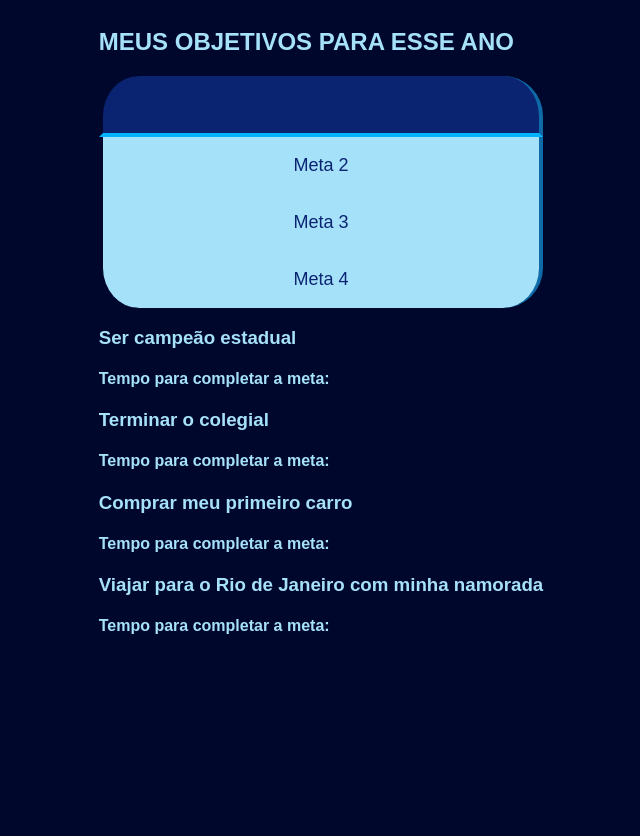
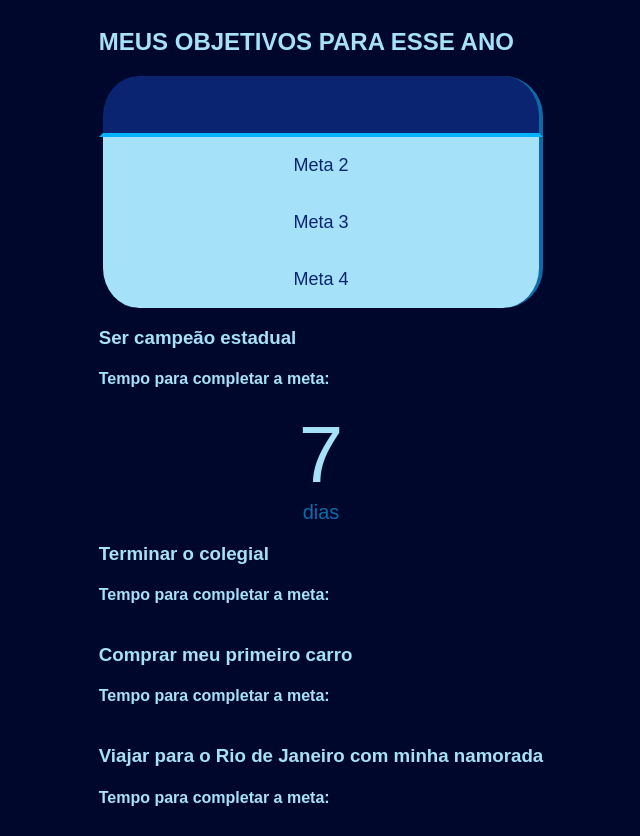
Before and after one commit to henryarauj0/3-B-objetivo, a plain HTML site: page index.html in a window 1280 px wide. Shown: the whole page, without its empty margins (319-959 px from the left). Before the commit the page ends 800 px from the top, so only its background shows below. Drawn offline with Linux system fonts and the light colour scheme.

Commit message:
Add files via upload

```diff
--- a/index.html
+++ b/index.html
@@ -20,8 +20,12 @@
         <div class="aba ativa">
           <h3 class="aba-conteudo-titulo-principal">Ser campeão estadual</h3>
           <h4 class="aba-conteudo-titulo-secundario">Tempo para completar a meta:</h4>
-          <div class="contador"></div>
-        </div>
+          <div class="contador">
+          <div class="contador-digito">
+           <p class="contador-digito-numero">7</p>
+           <p class="contador-digito-texto">dias</p>
+          </div>
+           </div>
         <div class="aba">
           <h3 class="aba-conteudo-titulo-principal">Terminar o colegial</h3>
           <h4 class="aba-conteudo-titulo-secundario">Tempo para completar a meta:</h4>
--- a/main.js
+++ b/main.js
@@ -31,3 +31,12 @@ let dias = Math.floor(horas / 24);
 return dias + " Dias " + horas + " Horas " + minutos + " Minutos " + segundos + " Segundos "
 
 }
+function atualizaCronometro(){
+
+    for(let i=0; i<contadores.length; i++){
+        document.getElementById("dias"+i).textContent = calculaTempo(tempos[i])[0]
+        document.getElementById("horas"+i).textContent = calculaTempo(tempos[i])[1]
+        document.getElementById("mins"+i).textContent = calculaTempo(tempos[i])[2]
+        document.getElementById("segs"+i).textContent = calculaTempo(tempos[i])[3]
+    }
+}
--- a/style.css
+++ b/style.css
@@ -1,8 +1,8 @@
 @import url('https://fonts.googleapis.com/css2?family=Outfit:wght@100..900&display=swap');
 
 :root{
-
-
+--fonte-primaria: "boldonse" , system-ui;
+--fonte-secundaria: "open sans", sans-serif;
 --cor-de-fundo: #00072dff;
 --fort-blue: #001c55ff;
 --royal-blue-traditional: #0a2472ff;
@@ -28,6 +28,7 @@ body{
     margin: 0 auto;
 }
 .titulo-principal{
+    font-family: var(--fonte-primaria);
     text-align: left;
     width: 100%;
     font-size: 32px;
@@ -63,6 +64,36 @@ body{
 .botao:last-child{
     border-radius: 0 0 40px 40px;
 }
+.botao.ativo{
+    background-color: var(--royal-blue-traditional);
+    border-bottom: 4px solid rgb(0, 179, 255);
+}
+.abas-texto{
+    background-color: var(--fort-blue);
+    padding: 40px;
+    border-radius: 0 0 40px 40px;
+}
+
+.contador{
+    display: flex;
+    justify-content: center;
+    flex-wrap: wrap;
+}
+.contador-digito{
+    padding: 0 16px;
+    text-align: center;
+    min-width: 100px;
+}
+.contador-digito-numero{
+    font-size: 80px;
+    margin: 0;
+}
+.contador-digito-texto{
+    color: var(--bice-blue);
+    font-size: 20px;
+    margin: 0;
+}
+
 
 @media screen and (min-widht: 768px){
     .botoes{
@@ -75,7 +106,3 @@ body{
         border-radius: 0 40px 0 0;
     }
 }
-.ativo{
-    background-color: var(--royal-blue-traditional);
-    border-bottom: 4px solid rgb(0, 179, 255);
-}
```
